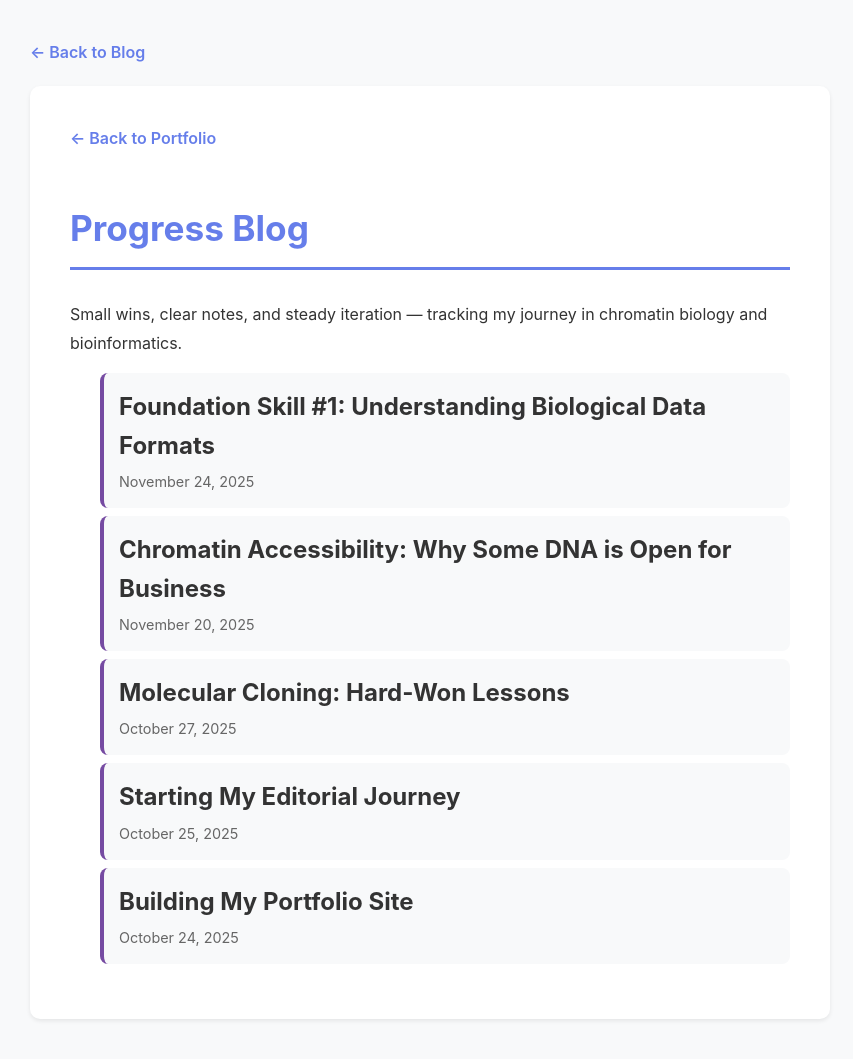
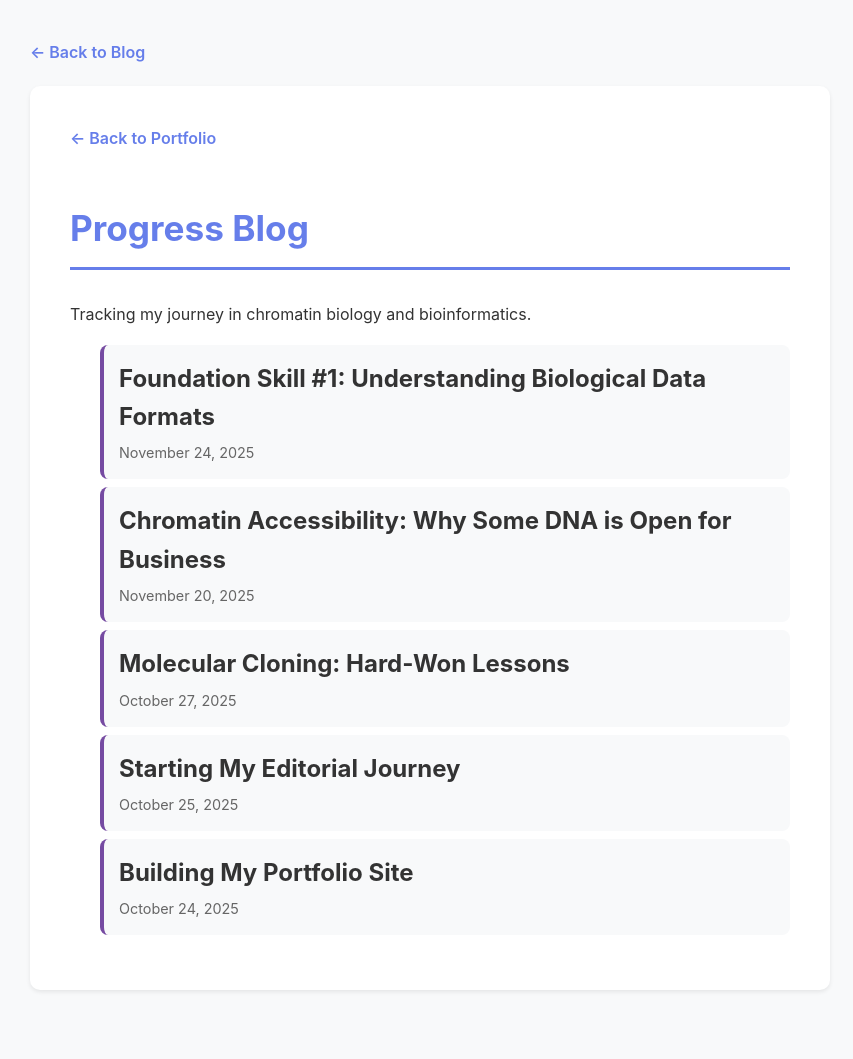
Before and after one commit to ipekselcen/ipekselcen.github.io, a Jekyll site: the page built from blog.html, in a window 1280 px wide. Shown: the whole page, without its empty margins (210-1063 px from the left). Built offline with Jekyll 4.4.1, drawn with Linux system fonts in a browser that asks for light colours; nearby versions of some CDN libraries; after the commit the page ends 1030 px from its top, so only the background shows below that.

Commit message:
Update blog.html

```diff
--- a/blog.html
+++ b/blog.html
@@ -74,7 +74,7 @@ title: Progress Blog
 
 <h1>Progress Blog</h1>
 
-<p>Small wins, clear notes, and steady iteration — tracking my journey in chromatin biology and bioinformatics.</p>
+<p>Tracking my journey in chromatin biology and bioinformatics.</p>
 
 <ul class="post-list">
   {% for post in site.posts %}
```
